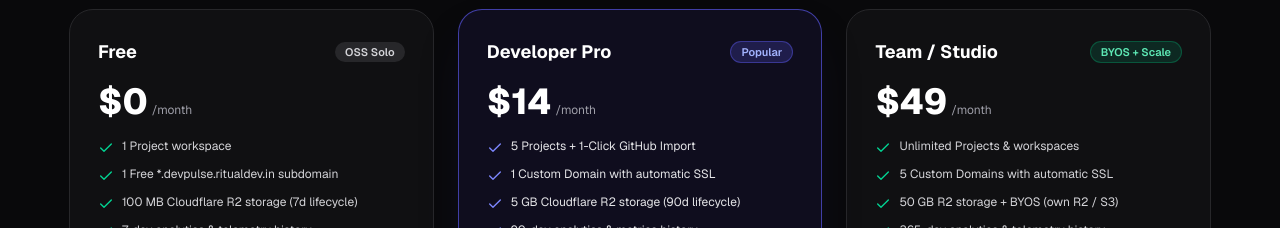
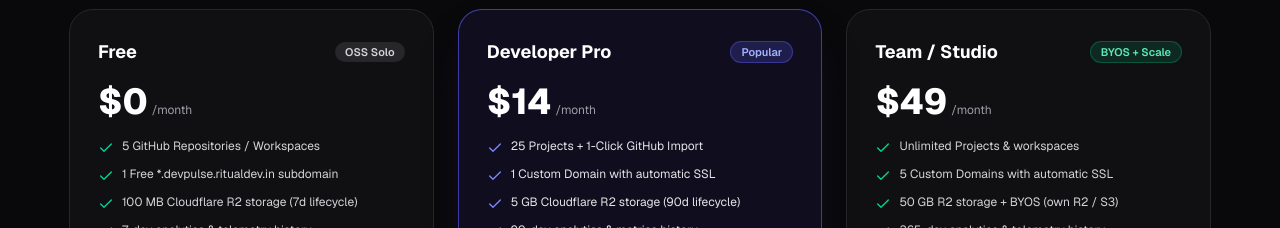
Before and after one commit to RitualDev-Lab/devpulse, a Next.js app: page / in a window 1280 px wide. Shown: the part 2960-3188 px from the top of the page. Built offline with nearby package versions, Linux system fonts and the light colour scheme; no server answers.

Commit message:
feat: allow up to 5 repositories on Free plan and 25 on Developer Pro

```diff
--- a/scripts/verify_sprint4_features.ts
+++ b/scripts/verify_sprint4_features.ts
@@ -2,8 +2,14 @@ import assert from "node:assert/strict";
 import { db } from "../src/db";
 import { featureRequests, featureVotes, statusSubscribers } from "../src/db/schema";
 import { eq } from "drizzle-orm";
+import { getEffectiveEntitlements } from "../src/lib/billing/plans";
 
 async function main() {
+  const freeEntitlements = getEffectiveEntitlements({ storageTier: "free" });
+  const proEntitlements = getEffectiveEntitlements({ storageTier: "pro" });
+  assert.equal(freeEntitlements.maxProjects, 5);
+  assert.equal(proEntitlements.maxProjects, 25);
+
   const projectId = "prj_ritual_core";
   const subId = `ssub_test_${Date.now()}`;
   const unsubToken = `tok_${Date.now()}`;
--- a/src/app/api/v1/projects/route.ts
+++ b/src/app/api/v1/projects/route.ts
@@ -89,7 +89,7 @@ export async function POST(request: Request) {
       if (Number(count) >= entitlements.maxProjects) {
         return NextResponse.json(
           {
-            error: `Project limit reached (${entitlements.maxProjects} on ${entitlements.plan.name}). Upgrade to Developer Pro ($14/mo for 5 projects) or Team ($49/mo for unlimited projects).`,
+            error: `Project limit reached (${entitlements.maxProjects} on ${entitlements.plan.name}). Upgrade to Developer Pro ($14/mo for 25 projects) or Team ($49/mo for unlimited projects).`,
             code: "PROJECT_LIMIT_REACHED",
             limit: entitlements.maxProjects,
             plan: entitlements.plan.id,
--- a/src/app/page.tsx
+++ b/src/app/page.tsx
@@ -381,7 +381,7 @@ export default function HomePage() {
               </div>
               <ul className="space-y-2.5 text-xs text-zinc-300">
                 {[
-                  "1 Project workspace",
+                  "5 GitHub Repositories / Workspaces",
                   "1 Free *.devpulse.ritualdev.in subdomain",
                   "100 MB Cloudflare R2 storage (7d lifecycle)",
                   "7-day analytics & telemetry history",
@@ -417,7 +417,7 @@ export default function HomePage() {
               </div>
               <ul className="space-y-2.5 text-xs text-zinc-200">
                 {[
-                  "5 Projects + 1-Click GitHub Import",
+                  "25 Projects + 1-Click GitHub Import",
                   "1 Custom Domain with automatic SSL",
                   "5 GB Cloudflare R2 storage (90d lifecycle)",
                   "90-day analytics & metrics history",
--- a/src/components/dashboard/BillingModal.tsx
+++ b/src/components/dashboard/BillingModal.tsx
@@ -170,7 +170,7 @@ export function BillingModal({
       period: "/mo",
       badge: "OSS Starter",
       features: [
-        "1 Project workspace",
+        "5 GitHub Repositories / Workspaces",
         "1 Free *.devpulse.ritualdev.in subdomain",
         "100 MB Cloudflare R2 storage",
         "7-day analytics & telemetry history",
@@ -185,7 +185,7 @@ export function BillingModal({
       badge: "Most Popular",
       highlight: true,
       features: [
-        "5 Projects + 1-Click GitHub Import",
+        "25 Projects + 1-Click GitHub Import",
         "1 Custom Domain with auto SSL",
         "5 GB Cloudflare R2 storage (90d lifecycle)",
         "90-day analytics & historical metrics",
--- a/src/lib/billing/plans.ts
+++ b/src/lib/billing/plans.ts
@@ -33,7 +33,7 @@ export const PLANS: Record<"free" | "pro" | "team", PlanDefinition> = {
     name: "Free",
     tagline: "Built for solo open-source maintainers",
     priceMonthlyUsd: 0,
-    maxProjects: 1,
+    maxProjects: 5,
     maxSubdomains: 1,
     maxCustomDomains: 0,
     storageLimitBytes: 100 * 1024 * 1024, // 100 MB
@@ -44,7 +44,7 @@ export const PLANS: Record<"free" | "pro" | "team", PlanDefinition> = {
     allowWhiteLabel: false,
     alertChannels: ["generic"],
     features: [
-      "1 Project workspace",
+      "Up to 5 GitHub repositories / project workspaces",
       "1 Free *.devpulse.ritualdev.in subdomain",
       "100 MB Cloudflare R2 storage (7-day retention)",
       "7-day analytics & metrics history",
@@ -57,7 +57,7 @@ export const PLANS: Record<"free" | "pro" | "team", PlanDefinition> = {
     name: "Developer Pro",
     tagline: "For indie hackers & growing OSS tools",
     priceMonthlyUsd: 14,
-    maxProjects: 5,
+    maxProjects: 25,
     maxSubdomains: 1,
     maxCustomDomains: 1,
     storageLimitBytes: 5 * 1024 * 1024 * 1024, // 5 GB
@@ -68,7 +68,7 @@ export const PLANS: Record<"free" | "pro" | "team", PlanDefinition> = {
     allowWhiteLabel: true,
     alertChannels: ["discord", "telegram", "generic"],
     features: [
-      "Up to 5 independent Projects",
+      "Up to 25 independent repositories / projects",
       "1 Custom Domain with automatic SSL",
       "5 GB Cloudflare R2 storage (90-day lifecycle)",
       "90-day analytics & historical sparklines",
```
